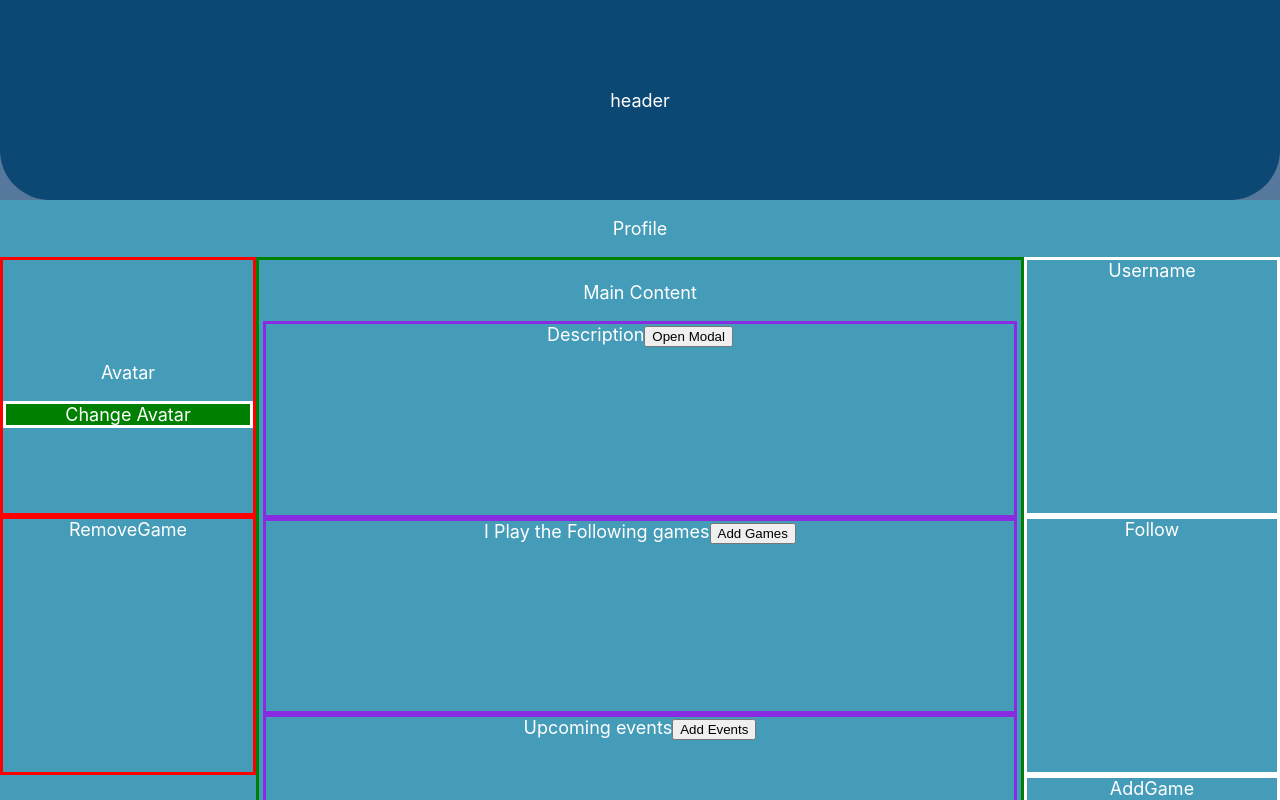
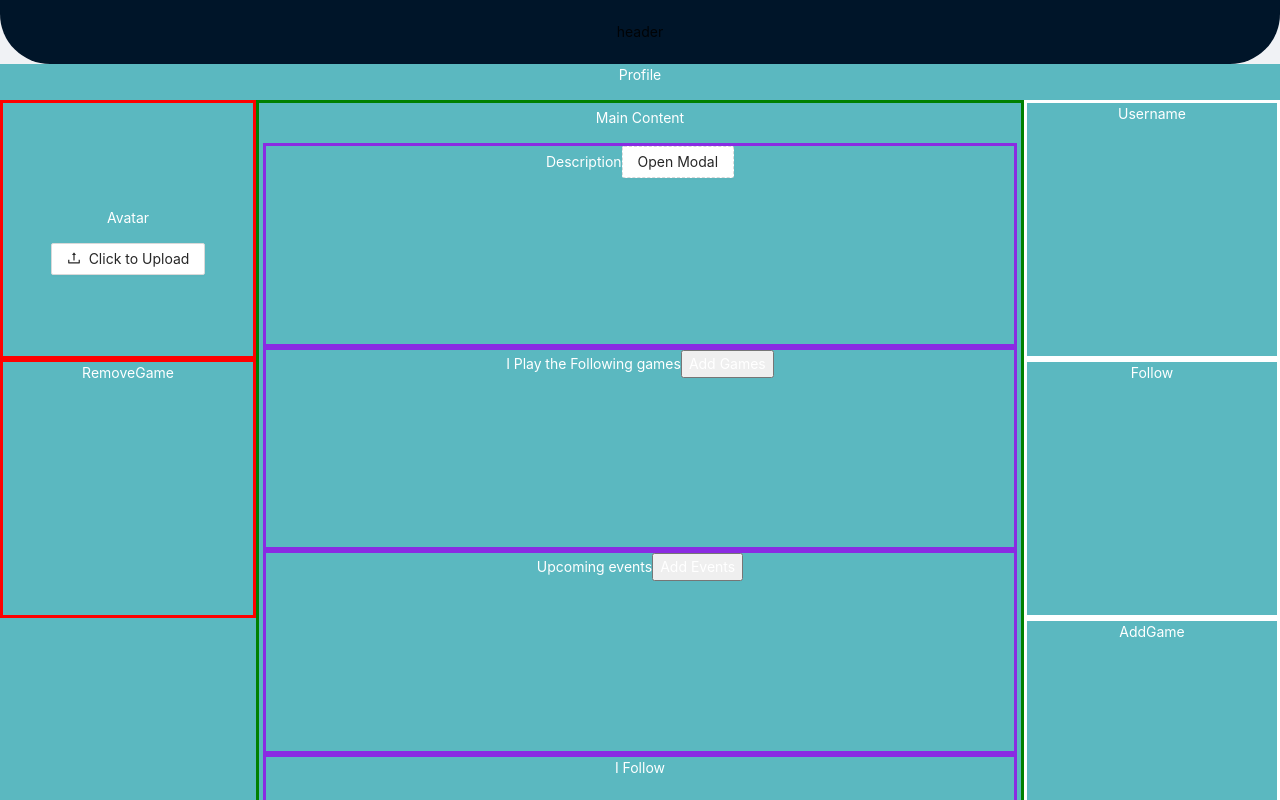
Before and after one commit to juliencol/gamer-house, a React (Create React App) app in the folder frontend/: page / in a window 1280 px wide. Shown: the top 800 px of the page. Built offline with nearby package versions, Linux system fonts and the light colour scheme.

Commit message:
add profile component&pages

```diff
--- a/frontend/package.json
+++ b/frontend/package.json
@@ -3,7 +3,7 @@
   "version": "0.1.0",
   "private": true,
   "dependencies": {
-    "antd": "^4.16.1",
+    "antd": "^4.16.2",
     "axios": "^0.21.1",
     "react": "^17.0.2",
     "react-dom": "^17.0.2",
--- a/frontend/src/Components/Profil/Profil.css
+++ b/frontend/src/Components/Profil/Profil.css
@@ -24,7 +24,7 @@ html{
     height: 900px;
     width: 100%;
     color: rgb(255, 255, 255);
-    background: #28dce95b;
+    background: #139da7ab;
     border-bottom-left-radius: 5px;
     border-bottom-right-radius: 5px
 }
--- a/frontend/src/Components/Profil/Profil.tsx
+++ b/frontend/src/Components/Profil/Profil.tsx
@@ -1,7 +1,8 @@
 import './Profil.css';
-import {Layout, Modal, Button} from 'antd';
-import { ChangeEvent, useEffect, useState } from 'react';
-const { Header, Footer, Sider, Content } = Layout;
+import {Layout, Modal, Button, Upload, message, Avatar} from 'antd';
+import { UploadOutlined } from '@ant-design/icons';
+import { ChangeEvent, useState } from 'react';
+const { Header, Footer, Content } = Layout;
 
 
 function Profile(){
@@ -21,6 +22,24 @@ function Profile(){
     setIsModalVisible(false);
     };
 
+    const props = {
+        name: 'file',
+        action: 'https://www.mocky.io/v2/5cc8019d300000980a055e76',
+        headers: {
+          authorization: 'authorization-text',
+        },
+        onChange(info) {
+          if (info.file.status !== 'uploading') {
+            console.log(info.file, info.fileList);
+          }
+          if (info.file.status === 'done') {
+            message.success(`${info.file.name} file uploaded successfully`);
+          } else if (info.file.status === 'error') {
+            message.error(`${info.file.name} file upload failed.`);
+          }
+        },
+      };
+
     return(
         <div className="Profile">
         <Layout>
@@ -33,8 +52,9 @@ function Profile(){
                     <div className="Avatar">
                     <div className="profilAvatar"><img src="" alt="" /></div>
                     <p>Avatar</p>
-                    <label htmlFor="files" className="btn">Change Avatar</label>
-                    <input id="files" type="file"/>
+                    <Upload {...props}>
+                        <Button icon={<UploadOutlined />}>Click to Upload</Button>
+                    </Upload>
                 </div>
                     <div className="RemoveGame">RemoveGame</div>
                 </div>
@@ -43,13 +63,11 @@ function Profile(){
                     <div className="MainContent"><p>Main Content</p>
 
                         <div className = "Description">Description
-                        <Button type="primary" onClick={showModal}>
+                        <Button type="dashed" onClick={showModal}>
                             Open Modal
                         </Button>
                         <Modal title="Basic Modal" visible={isModalVisible} onOk={handleOk} onCancel={handleCancel}>
-                            <p>Some contents...</p>
-                            <p>Some contents...</p>
-                            <p>Some contents...</p>
+                            <form action=""></form>
                         </Modal>
                         </div>
 
--- a/frontend/src/index.tsx
+++ b/frontend/src/index.tsx
@@ -5,6 +5,7 @@ import AuthenticationPage from 'Pages/Authentication/Authentication';
 import ProfilePage from 'Pages/Profil/Profil';
 import FeedPage from 'Pages/Feed/Feed';
 import reportWebVitals from './reportWebVitals';
+import 'antd/dist/antd.css';
 
 
 
```
Also changed, not shown: 1 other file (tests, documents, lock files or other folders).
